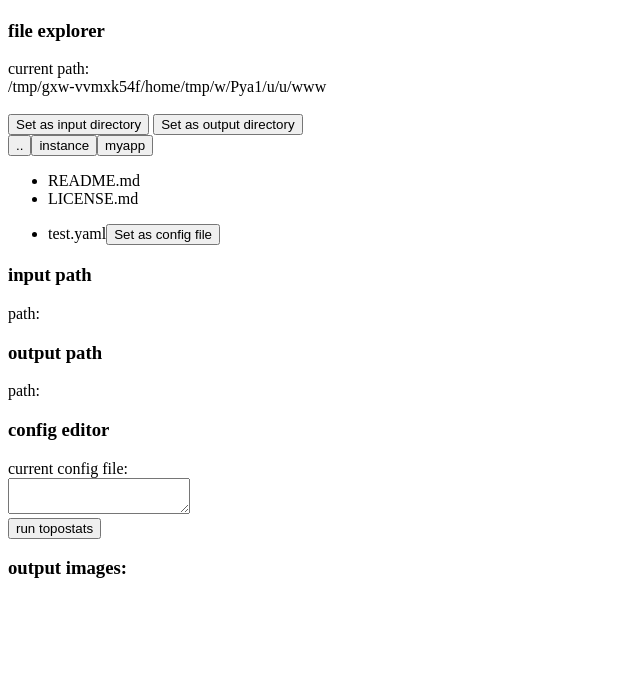
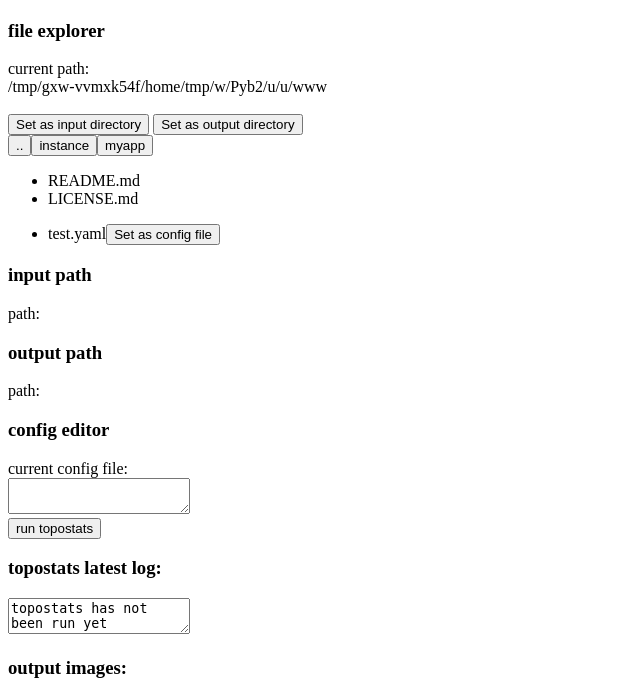
Before and after one commit to SylviaWhittle/flask-file-explorer, a Flask app: page / in a window 1280 px wide. Shown: the part 202-900 px from the top of the page, without its empty margins (0-640 px from the left). Before the commit the page ends 780 px from the top, so only its background shows below. Run offline with Flask 3, Linux system fonts and the light colour scheme.

Commit message:
Add ability to run topostats and receive and display output images and logs

```diff
--- a/myapp/file_explorer.py
+++ b/myapp/file_explorer.py
@@ -5,6 +5,7 @@ from pprint import pprint
 import json
 import time
 import base64
+import re
 
 bp = Blueprint('file_explorer', __name__)
 
@@ -146,20 +147,13 @@ def update_config():
 
     return 'successfully saved config'
 
-@bp.route('/run', methods=['POST', 'GET'])
-def run():
 
-    # check input directory
-
-    # check
-
-    pass
 
 @bp.route('/render_images', methods=['POST'])
 def render_images():
 
     output_path = request.form['output_path']
-    output_path = Path(output_path)
+    output_path = Path(output_path) / "processed"
 
     images = []
 
@@ -170,3 +164,24 @@ def render_images():
         images.append(base64.b64encode(image_binary).decode('utf-8'))
 
     return jsonify(images)
+
+@bp.route('/run_topostats', methods=['POST', 'GET'])
+def run_topostats():
+
+    print("RUNNING TOPOSTATS")
+    config_file_path = request.form['config_file_path']
+    config_file_path = Path(config_file_path)
+    print(f'config file: {config_file_path}')
+
+    os.system(f"run_topostats -c {config_file_path}")
+
+    print('finished running topostats, returning log file')
+
+    # Get the latest log and return it
+    log_files = [f for f in os.listdir() if re.search(r'\d{4}-\d{2}-\d{2}-\d{2}-\d{2}-\d{2}', f)]
+    if len(log_files) == 0:
+        return "no output log file found"
+    latest_log = max(log_files, key=lambda x: re.search(r'\d{4}-\d{2}-\d{2}-\d{2}-\d{2}-\d{2}', x).group())
+    with open(latest_log, 'r') as f:
+        log = f.read()
+    return log
--- a/myapp/templates/main-page/index.html
+++ b/myapp/templates/main-page/index.html
@@ -126,10 +126,11 @@
         }).always(function () {
             console.log('config update always run')
         });
+
     }
 
     // Render images in output directory
-    setInterval(function () {
+    function display_output_images() {
         output_path = get_output_path();
         $("#images").html("");
         if (output_path) {
@@ -151,7 +152,7 @@
                 console.log('failed to get response from render images request')
             });
         }
-    }, 2000);
+    }
 
     function get_current_path() {
         return $("#current-path").text();
@@ -164,6 +165,9 @@
     }
     function get_input_path() {
         return $("#current-input-path").text()
+    }
+    function get_config_path() {
+        return $("#current-config-file").text()
     }
 
     $(document).ready(function () {
@@ -199,8 +203,22 @@
         $('#set-output-directory-btn').click(function () {
             current_path = get_current_path();
             $("#current-output-path").text(current_path);
-        })
+        });
 
+        $('#run-topostats-btn').click(function () {
+            console.log('running topostats...');
+            $.ajax({
+                url: "{{ url_for('file_explorer.run_topostats') }}",
+                type: 'POST',
+                data: { 'config_file_path': get_config_path() },
+            }).done(function (response) {
+                console.log('successfully ran topostats!');
+                $('#topostats-latest-log').text(response);
+                display_output_images();
+            }).fail(function () {
+                console.log("run topostats returned with a failure");
+            })
+        });
 
 
     });
@@ -256,11 +274,6 @@ current config file:
 <div id="current-config-file"></div>
 
 <textarea id="text-area"></textarea>
-
-<br>
-
-<button id="run-topostats">run topostats</button>
-
 <script>
     const textArea = document.getElementById('text-area');
     textArea.addEventListener('input', function () {
@@ -274,6 +287,15 @@ current config file:
     });
 </script>
 
+<br>
+
+<button id="run-topostats-btn">run topostats</button>
+
+<br>
+
+<h3>topostats latest log:</h3>
+<textarea readonly id="topostats-latest-log">topostats has not been run yet</textarea>
+
 <h3>output images:</h3>
 <div id="images"></div>
 
```
